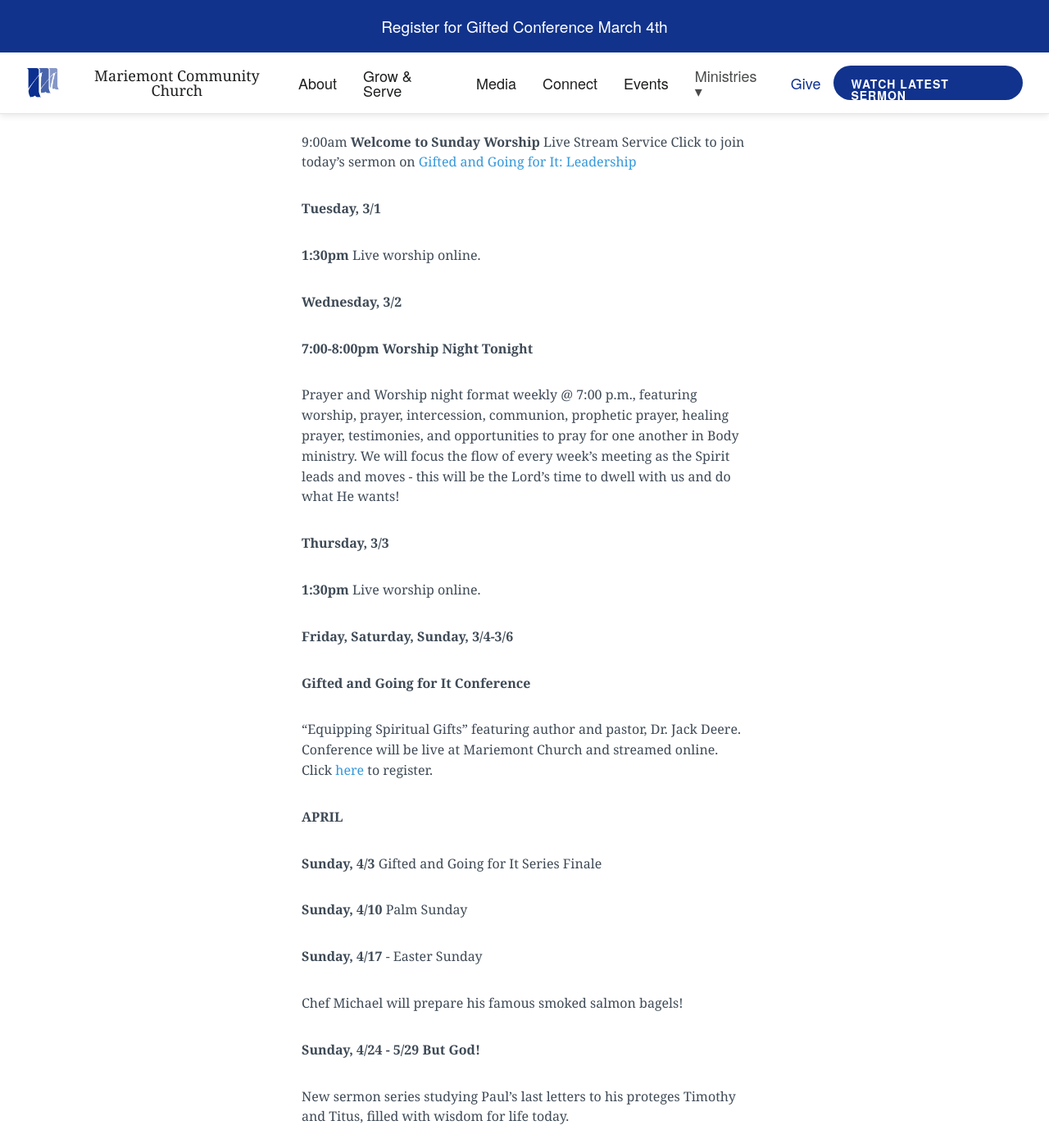
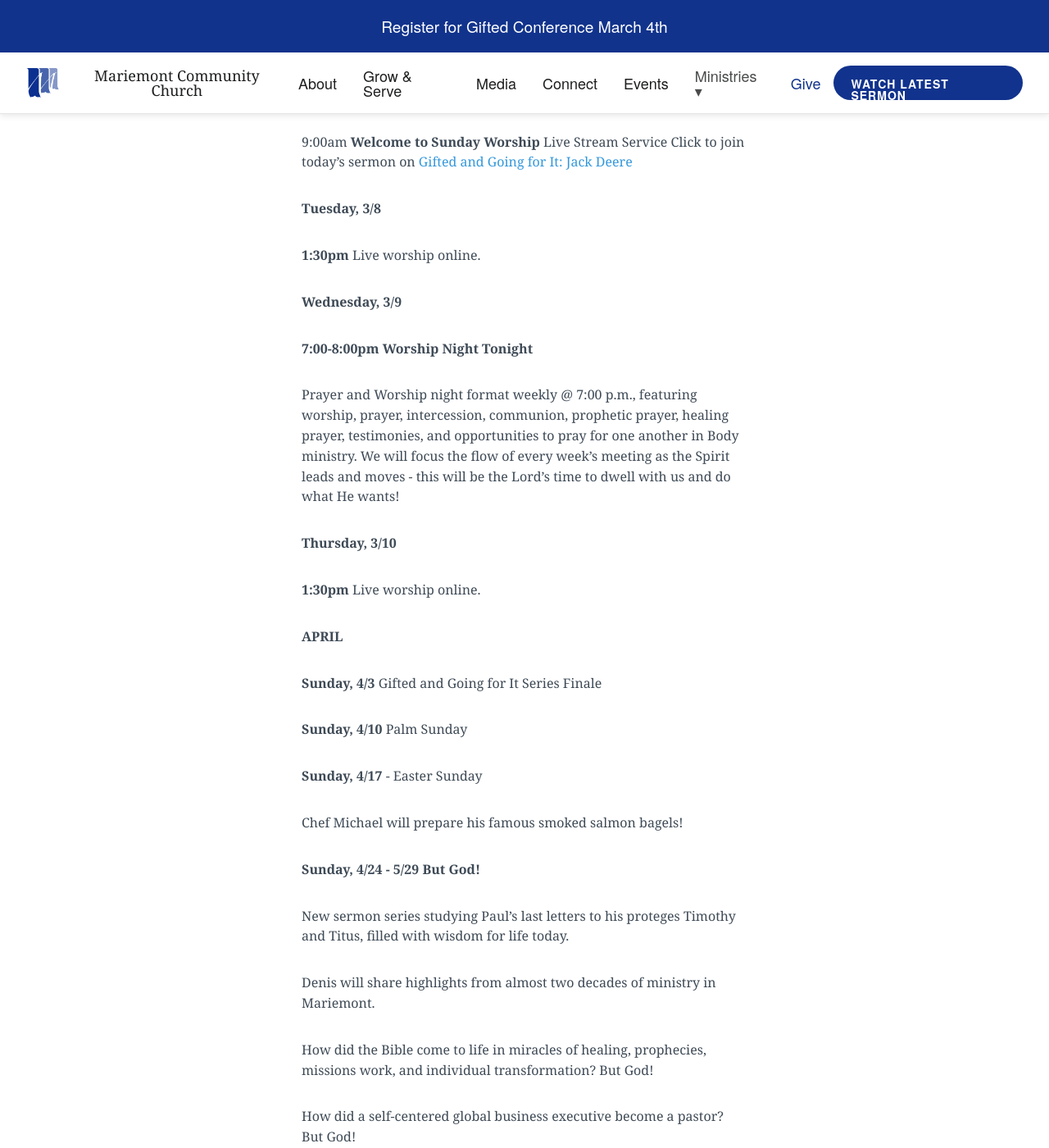
Before and after one commit to lukemoderwell/mariemont, a Jekyll site: the page built from updates.markdown, in a window 1280 px wide and 1400 px high, scrolled down 1087 px. Shown: the whole window at 82% size. Built offline with Jekyll 4.4.1, drawn with Linux system fonts in a browser that asks for light colours; nearby versions of some CDN libraries.

Commit message:
Updated Updates

```diff
--- a/updates.markdown
+++ b/updates.markdown
@@ -34,30 +34,23 @@
 
 **MARCH**
 
-**Sunday, 2/27**
+**Sunday, 3/5**
 
-9:00am **Welcome to Sunday Worship** Live Stream Service Click to join today's sermon on [Gifted and Going for It: Leadership ](https://youtu.be/I6MTo8cHd7Q)
+9:00am **Welcome to Sunday Worship** Live Stream Service Click to join today's sermon on [Gifted and Going for It: Jack Deere](https://youtu.be/gCuvrDtEzzs)
 
-**Tuesday, 3/1**
+**Tuesday, 3/8**
 
 **1:30pm** Live worship online.
 
-**Wednesday, 3/2**
+**Wednesday, 3/9**
 
 **7:00-8:00pm**  **Worship Night Tonight**
 
 Prayer and Worship night format weekly @ 7:00 p.m., featuring worship, prayer, intercession, communion, prophetic prayer, healing prayer, testimonies, and opportunities to pray for one another in Body ministry. We will focus the flow of every week’s meeting as the Spirit leads and moves - this will be the Lord’s time to dwell with us and do what He wants!
 
-**Thursday, 3/3**
+**Thursday, 3/10**
 
 **1:30pm** Live worship online.
-
-**Friday, Saturday, Sunday, 3/4-3/6**
-
-**Gifted and Going for It Conference**
-
-"Equipping Spiritual Gifts" featuring author and pastor, Dr. Jack Deere. Conference will be
-live at Mariemont Church and streamed online. Click [here](https://www.eventbrite.com/e/gifted-and-going-for-it-conference-tickets-244608790477) to register.
 
 **APRIL**
 
```
